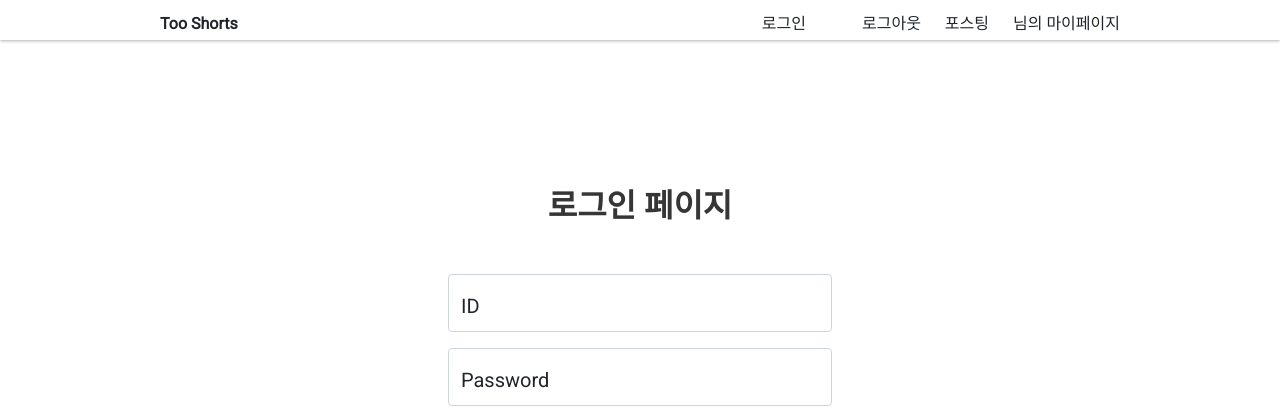
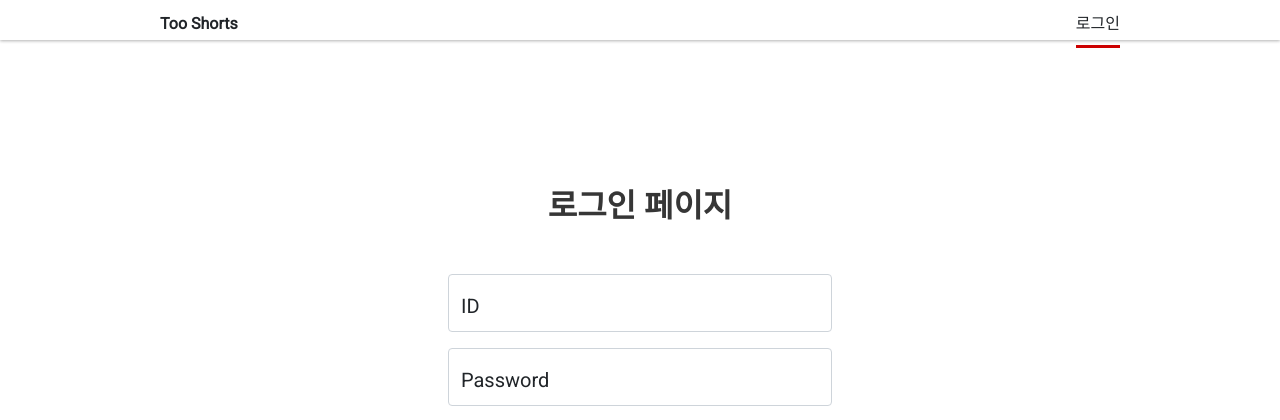
Before and after one commit to ferrariRoma/too_shorts, a Flask app: page /login in a window 1280 px wide. Shown: the top 420 px of the page. Run offline with Flask 2, Linux system fonts and the light colour scheme; some libraries are stand-ins or nearby versions.

Commit message:
네비게이션 수정

```diff
--- a/templates/login.html
+++ b/templates/login.html
@@ -61,23 +61,9 @@
         <div class="nav_wrap">
           <a class="logo" href="/" alt="logo"><span>Too Shorts</span></a>
           <ul class="right">
-            <!--로그아웃/로그인 전일 경우 logout클래스를 show, login을 hide-->
-            <li class="logout{% if state == 'login' %} hide{% endif %}">
-              <a href="/login"><span>로그인</span></a>
+            <li class="logout">
+              <a class="selected" href="/login"><span>로그인</span></a>
             </li>
-            <!--로그인한 경우 login클래스는 show, logout클래스를 hide-->
-            <ul class="login{% if state == 'logout' %} hide{% endif %}">
-              <li>
-                <a href="/logout" onclick="logout()"><span>로그아웃</span></a>
-              </li>
-              <li>
-                <a href="/posting"><span>포스팅</span></a>
-              </li>
-              <li>
-                <a href="/mypage"
-                  ><span>{{ nickname }}님의 마이페이지</span></a
-                >
-              </li>
             </ul>
           </ul>
         </div>
```
